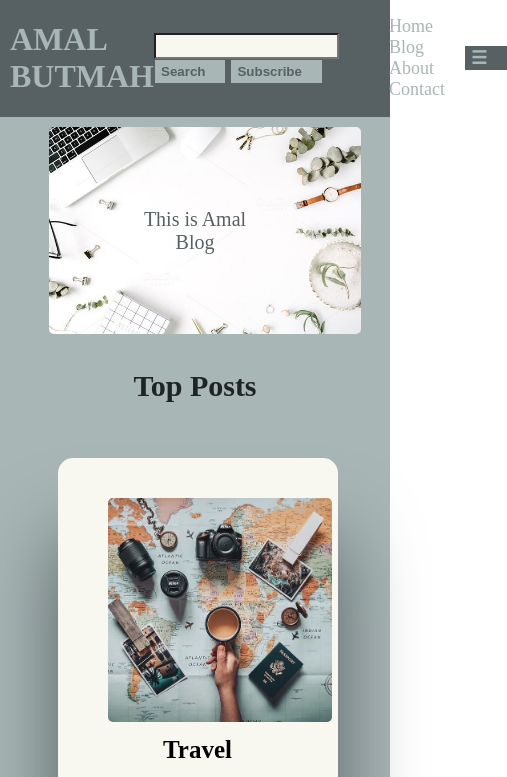
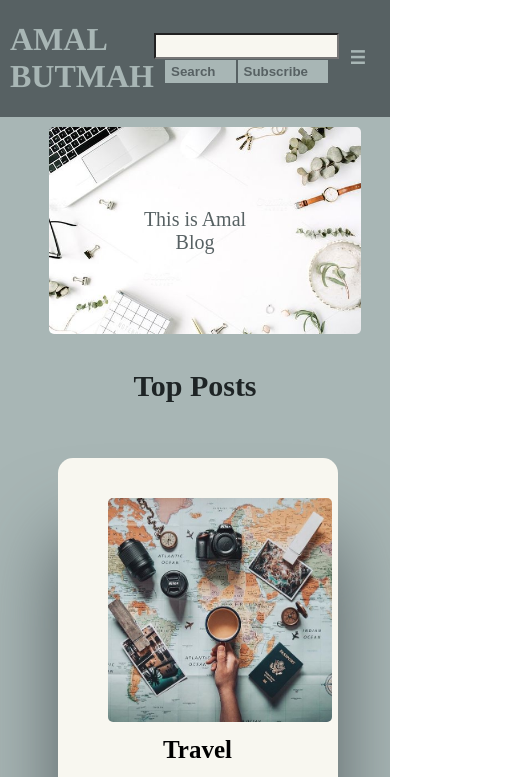
Before and after one commit to AmalBut/Training-Task1-Front, a plain HTML site: page index.html in a window 390 px wide. Shown: the top 777 px of the page, 507 px wide, since content can reach past the window. Drawn offline with Linux system fonts and the light colour scheme.

Commit message:
second commit: navbar modifcation

```diff
--- a/index.html
+++ b/index.html
@@ -23,7 +23,7 @@
         <nav class="nav-list">
             <ul>
                 <li class="nav-element"><a class="tab" href="index.html">Home</a></li>
-                <li class="nav-element"><a class="tab" href="\static\blog.html">Blog</a></li>
+                <li class="nav-element"><a class="tab" href="static\blog.html">Blog</a></li>
                 <li class="nav-element"><a class="tab" href="#">About</a></li>
                 <li class="nav-element"><a class="tab" href="#">Contact</a></li>
             </ul>
@@ -34,7 +34,7 @@
         <nav class="nav-list">
             <ul>
                 <li class="nav-element"><a class="tab" href="index.html">Home</a></li>
-                <li class="nav-element"><a class="tab" href="\static\blog.html">Blog</a></li>
+                <li class="nav-element"><a class="tab" href="static\blog.html">Blog</a></li>
                 <li class="nav-element"><a class="tab" href="#">About</a></li>
                 <li class="nav-element"><a class="tab" href="#">Contact</a></li>
             </ul>
@@ -107,7 +107,7 @@
                             concentration and overall health.</p>
                     </div>
                     <div class="card-div">
-                        <button class="card-bt"><a class="card-bt" href="\static\blog.html">Read more..</a></button>
+                        <button class="card-bt"><a class="card-bt" href="static\blog.html">Read more..</a></button>
                     </div>
                 </article>
                 <article class="card"> <!--Card-->
@@ -124,7 +124,7 @@
                             concentration and overall health. </p>
                     </div>
                     <div class="card-div">
-                        <button class="card-bt"><a class="card-bt" href="\static\blog.html">Read more..</a></button>
+                        <button class="card-bt"><a class="card-bt" href="static\blog.html">Read more..</a></button>
                     </div>
                 </article>
             </div>
--- a/static/css/header.css
+++ b/static/css/header.css
@@ -1,6 +1,7 @@
 #header-part {
     width: 100%;
     display: flex;
+    flex-wrap: wrap;
     flex-direction: row;
     position: relative;
     align-items: center;
@@ -63,6 +64,9 @@
 }
 
 #header-part .search-sub {
+    display: flex;
+    flex-wrap: wrap;
+    flex-direction: row;
     justify-content: center;
     flex: 1;
 }
--- a/static/css/navbar.css
+++ b/static/css/navbar.css
@@ -1,17 +1,16 @@
 @media (max-width: 900px) {
-    header {
+    #header-part {
         width: 100%;
         justify-content: space-between;
         display: flex;
         flex-direction: row;
         position: relative;
         align-items: center;
-
         position: relative;
         background-color: #576163;
     }
 
-    header .nav-list {
+    #header-part .nav-list {
         display: none;
     }
 
@@ -25,7 +24,7 @@
         /* flex: 1; */
     }
 
-    section .nav-element {
+    #nav-sidebar .nav-list .nav-element {
         flex: 1;
         list-style: none;
         display: block;
@@ -48,5 +47,4 @@
         padding-right: 20px;
         justify-content: flex-end;
     }
-
 }
```
Also changed, not shown: static/blog.html (+1 -1 lines).
